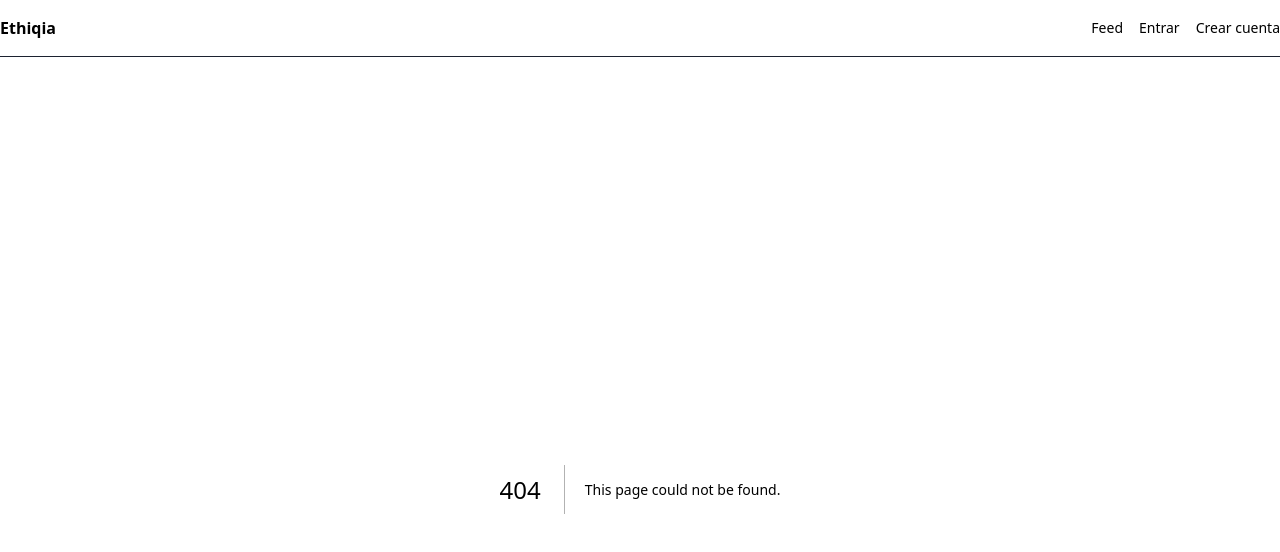
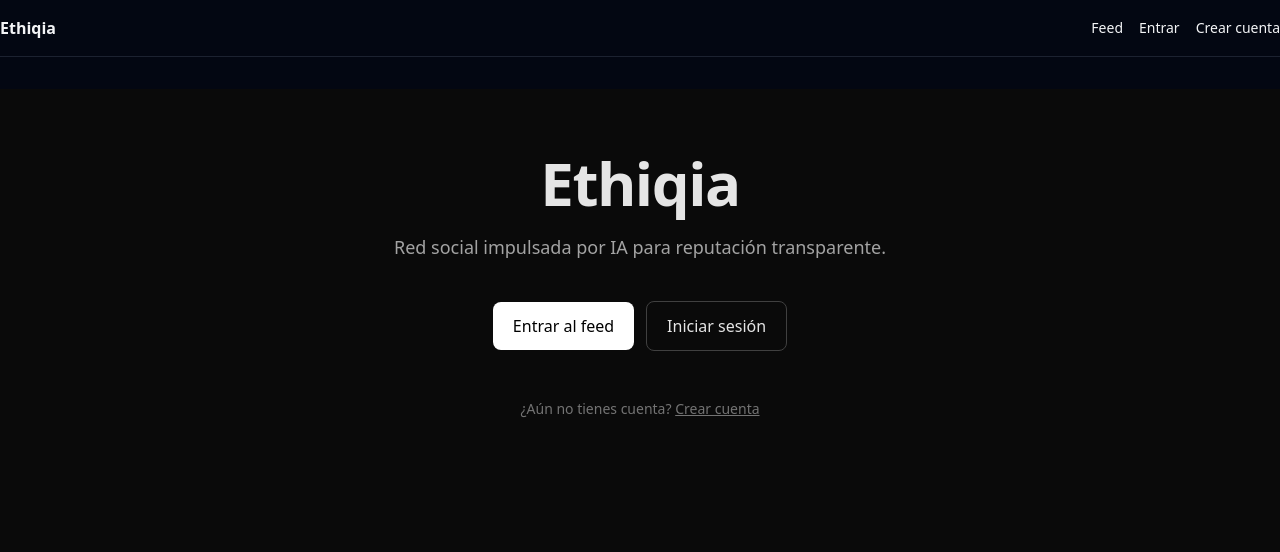
Before and after one commit to veletcosmetics/ethiqia-frontend, a Next.js app: page / in a window 1280 px wide. Before the commit this address had no page. Shown: the top 552 px of the page. Built offline with nearby package versions, Linux system fonts and the light colour scheme.

Commit message:
feat: crear página principal Ethiqia (fix 404)

```diff
--- /dev/null
+++ b/app/page.tsx
@@ -0,0 +1,31 @@
+'use client';
+import Link from 'next/link';
+
+export default function Home() {
+  return (
+    <main className="min-h-[calc(100dvh-64px)] bg-neutral-950 text-neutral-200">
+      <section className="mx-auto max-w-4xl px-6 pt-16 pb-24 text-center">
+        <h1 className="text-4xl md:text-6xl font-semibold tracking-tight">Ethiqia</h1>
+        <p className="mt-5 text-neutral-400 md:text-lg">
+          Red social impulsada por IA para reputación transparente.
+        </p>
+
+        <div className="mt-10 flex items-center justify-center gap-3">
+          <Link href="/feed" className="rounded-lg px-5 py-3 bg-white text-black font-medium hover:opacity-90 transition">
+            Entrar al feed
+          </Link>
+          <Link href="/login" className="rounded-lg px-5 py-3 border border-neutral-700 hover:border-neutral-500 transition">
+            Iniciar sesión
+          </Link>
+        </div>
+
+        <div className="mt-12 text-sm text-neutral-500">
+          ¿Aún no tienes cuenta?{' '}
+          <Link href="/profile" className="underline hover:text-neutral-300">
+            Crear cuenta
+          </Link>
+        </div>
+      </section>
+    </main>
+  );
+}
```
